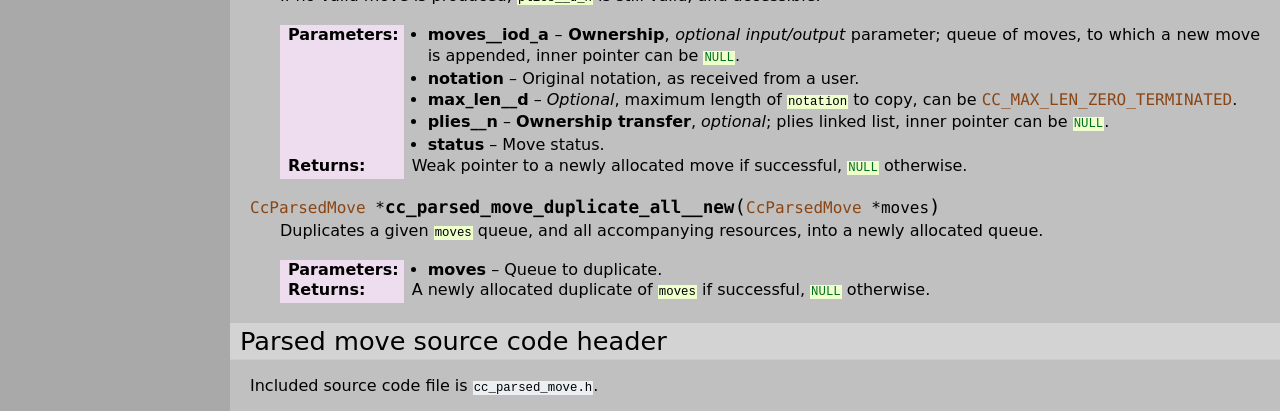
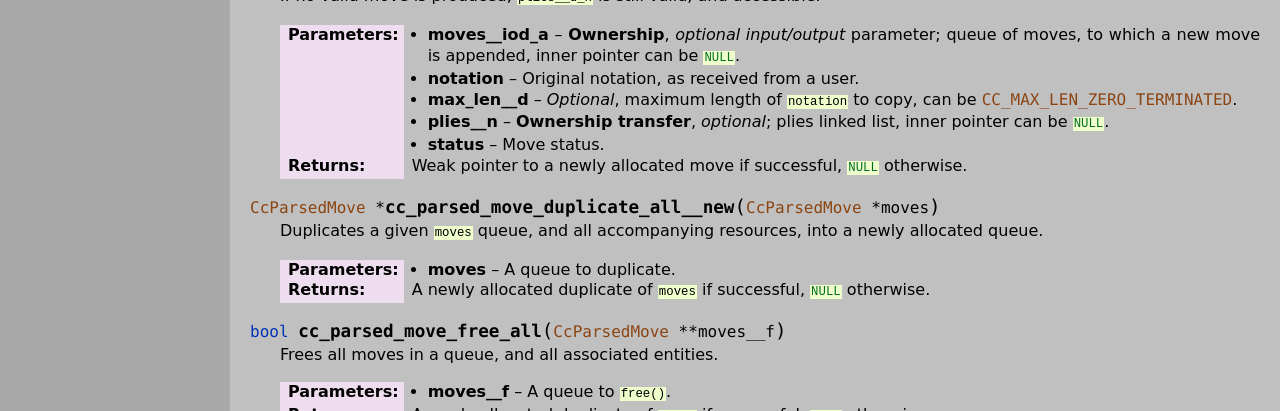
Before and after one commit to mmlacak/crochess, a Sphinx documentation site: the page built from docs/source/libcc/ccparsedmove.rst, in a window 1280 px wide and 900 px high, scrolled down 1872 px, cut to the strip 0-411 px from the top of the window. Built offline with Sphinx 7.4.7, drawn with Linux system fonts in a browser that asks for light colours.

Commit message:
Documented cc_parsed_move_free_all().

```diff
--- a/docs/source/libcc/ccparsedmove.rst
+++ b/docs/source/libcc/ccparsedmove.rst
@@ -140,8 +140,17 @@ Parsed move functions
     Duplicates a given :c:`moves` queue, and all accompanying resources,
     into a newly allocated queue.
 
-    :param moves: Queue to duplicate.
+    :param moves: A queue to duplicate.
     :returns: A newly allocated duplicate of :c:`moves` if successful, :c:`NULL` otherwise.
+
+.. c:function:: bool cc_parsed_move_free_all( CcParsedMove ** moves__f )
+
+    Frees all moves in a queue, and all associated entities.
+
+    :param moves__f: A queue to :c:`free()`.
+    :returns: A newly allocated duplicate of :c:`moves` if successful, :c:`NULL` otherwise.
+
+
 
 
 
```
